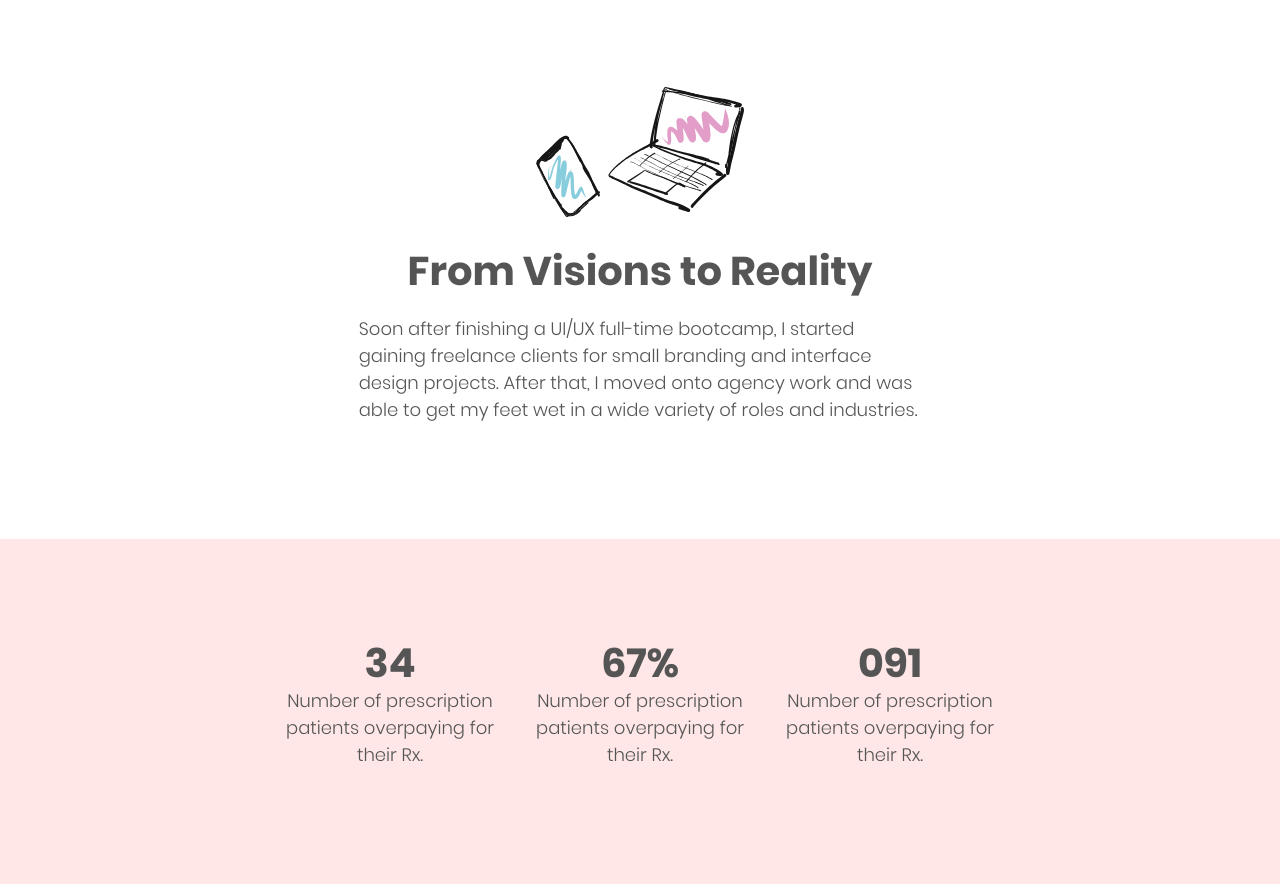
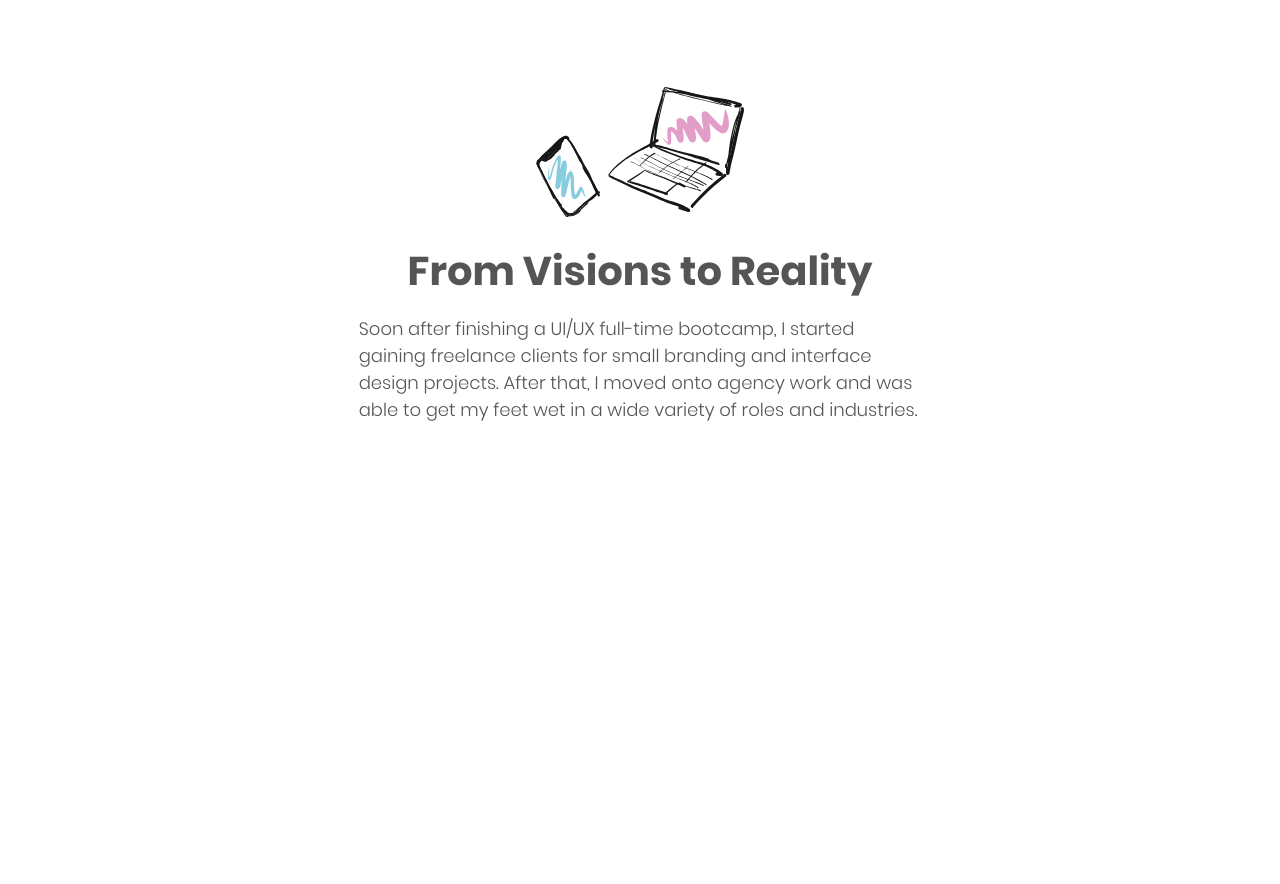
Before and after one commit to TylerAndersen4/Portfolio, a plain HTML site: page about.html in a window 1280 px wide. Shown: the part 1745-2629 px from the top of the page. After the commit the page ends 2284 px from the top, so only its background shows below. Drawn offline with nearby package versions, Linux system fonts and the light colour scheme.

Commit message:
remove data on bio

```diff
--- a/about.html
+++ b/about.html
@@ -80,23 +80,6 @@
         </div>
       </div>
     </div>
-    <div class="container-fluid content-outer bg-rose">
-      <div class="row content-expanded">
-        <ul class="col-sm text-center roles">
-          <h2 class="data-point">34</h2>
-          <p>Number of prescription patients overpaying for their Rx.</p>
-        </ul>
-        <ul class="col-sm text-center deliverables">
-          <h2 class="data-point">67%</h2>
-          <p>Number of prescription patients overpaying for their Rx.</p>
-        </ul>
-        <ul class="col-sm text-center tools">
-          <h2 class="data-point">091</h2>
-          <p>Number of prescription patients overpaying for their Rx.</p>
-        </ul>
-      </div>
-    </div>
-
 
     <!-- Optional JavaScript -->
     <!-- jQuery first, then Popper.js, then Bootstrap JS -->
```
